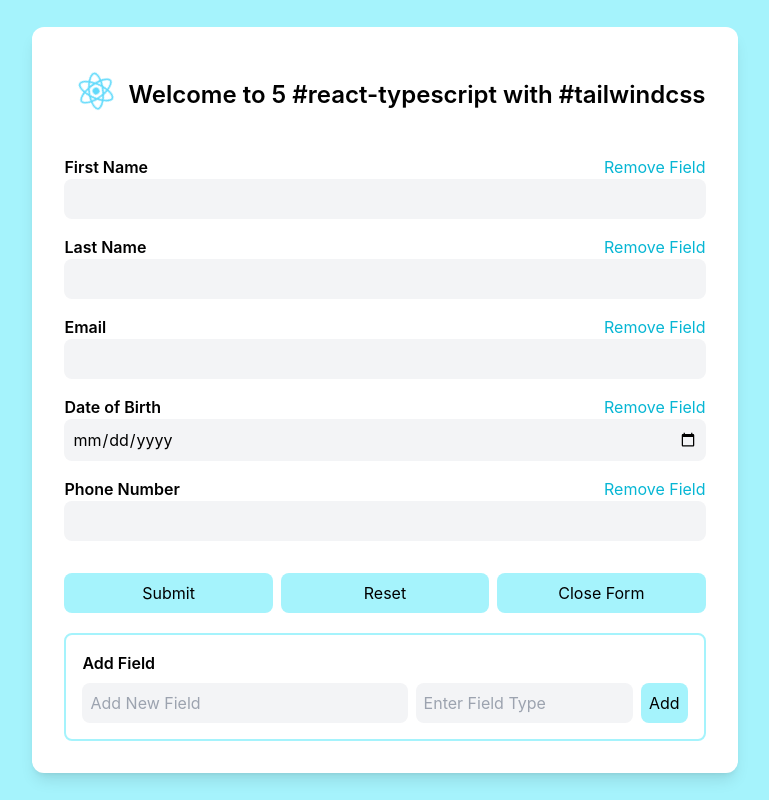
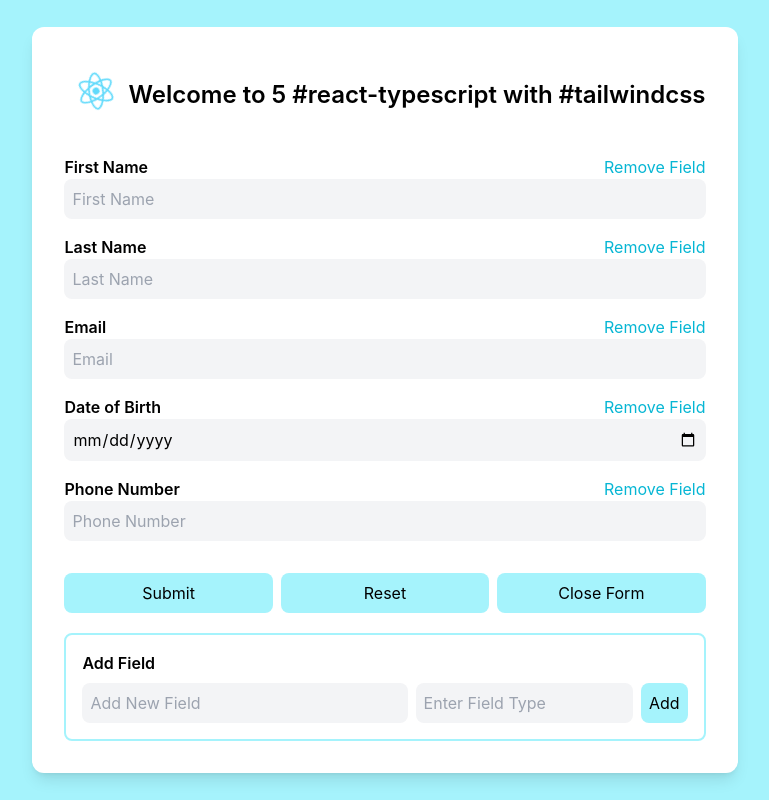
Before and after one commit to Aayushi-Mittal/GDC-WD301, a React (Create React App) app: page / in a window 1280 px wide. Both pictures are taken after a click on the button "Open Form". Shown: the whole page, without its empty margins (255-1024 px from the left). Built offline with nearby package versions, Linux system fonts and the light colour scheme.

Commit message:
resolved issue on level-2

```diff
--- a/src/components/Form.tsx
+++ b/src/components/Form.tsx
@@ -2,16 +2,17 @@ import LabelledInput from "./LabelledInput";
 import { useState } from 'react'
 
 const formFields = [
-  { id: 1, label: "First Name", type: "text" },
-  { id: 2, label: "Last Name", type: "text" },
-  { id: 3, label: "Email", type: "email" },
-  { id: 4, label: "Date of Birth", type: "date" },
-  { id: 5, label: "Phone Number", type: "tel" },
+  { id: 1, label: "First Name", type: "text", value:"" },
+  { id: 2, label: "Last Name", type: "text", value:"" },
+  { id: 3, label: "Email", type: "email", value:"" },
+  { id: 4, label: "Date of Birth", type: "date", value:"" },
+  { id: 5, label: "Phone Number", type: "tel", value:"" },
 ];
 
 function Form(props: { closeFormCB: () => void }) {
   const [state, setState] = useState(formFields);
   const [newField, setNewField] = useState("");
+  // const [value, setValue] = useState("");
   const [newFieldType, setNewFieldType] = useState("");
 
   const addField = () => {
@@ -21,28 +22,41 @@ function Form(props: { closeFormCB: () => void }) {
         id: Number(new Date()),
         label: newField,
         type: newFieldType,
+        value: "",
       }
     ])
     setNewField("");
     setNewFieldType("text");
   }
 
+  const updateInputValue = (id: number, value: string) => {
+    const newState = [...state];
+    const stateObjectIndex = state.findIndex((field) => field.id === id);
+    newState[stateObjectIndex] = { ...newState[stateObjectIndex], value };
+    setState(newState);
+  }
+
   const removeField = (id: number) => {
-    setState(state.filter((field) => field.id !== id))
+    setState(state.filter((field) => field.id !== id));
   }
+
+  const resetForm = () => {
+    setState(state.map((field) => ({ ...field, value: "" })));
+    console.log(state);
+  };
 
   return (
     <div className="mt-6">
-      <form>
+      {/* <form> */}
       {state.map((field) => (
-        <LabelledInput key={field.id} id={field.id} label={field.label} type={field.type} removeFieldCB={removeField} />
+        <LabelledInput key={field.id} id={field.id} label={field.label} value={field.value} type={field.type} removeFieldCB={removeField} updateInputValueCB={updateInputValue} />
       ))}
       <div className="flex justify-between gap-2">
         <input type="submit" value="Submit" className="p-2 mt-6 bg-cyan-200 rounded-lg hover:bg-cyan-300 w-1/3" />
-        <input type="reset" value="Reset" className="p-2 mt-6 bg-cyan-200 rounded-lg hover:bg-cyan-300 w-1/3" />
+        <button className="p-2 mt-6 bg-cyan-200 rounded-lg hover:bg-cyan-300 w-1/3" onClick={resetForm}>Reset</button>
         <button className="p-2 mt-6 bg-cyan-200 rounded-lg hover:bg-cyan-300 w-1/3" onClick={props.closeFormCB}>Close Form</button>
       </div>
-      </form>
+      {/* </form> */}
       <div className="border-2 rounded-lg p-4 mt-5 border-cyan-200">
         <label className="font-semibold">Add Field</label>
         <div className="flex justify-between gap-2">
--- a/src/components/LabelledInput.tsx
+++ b/src/components/LabelledInput.tsx
@@ -1,4 +1,4 @@
-const LabelledInput = (props: { id: number, label: string, type: string, removeFieldCB: (id: number) => void }) => {
+const LabelledInput = (props: { id: number, label: string, value: string, type: string, removeFieldCB: (id: number) => void, updateInputValueCB: (id: number, value: string) => void }) => {
 
     return (
         <div key={props.id} className="py-2">
@@ -8,7 +8,10 @@ const LabelledInput = (props: { id: number, label: string, type: string, removeF
             </div>
             <input
                 type={props.type}
+                value={props.value}
                 className="p-2 bg-gray-100 rounded-lg outline-cyan-500 w-full"
+                onChange={(e) => { props.updateInputValueCB(props.id, e.target.value) }}
+                placeholder={props.label}
             />
         </div>
     )
```
